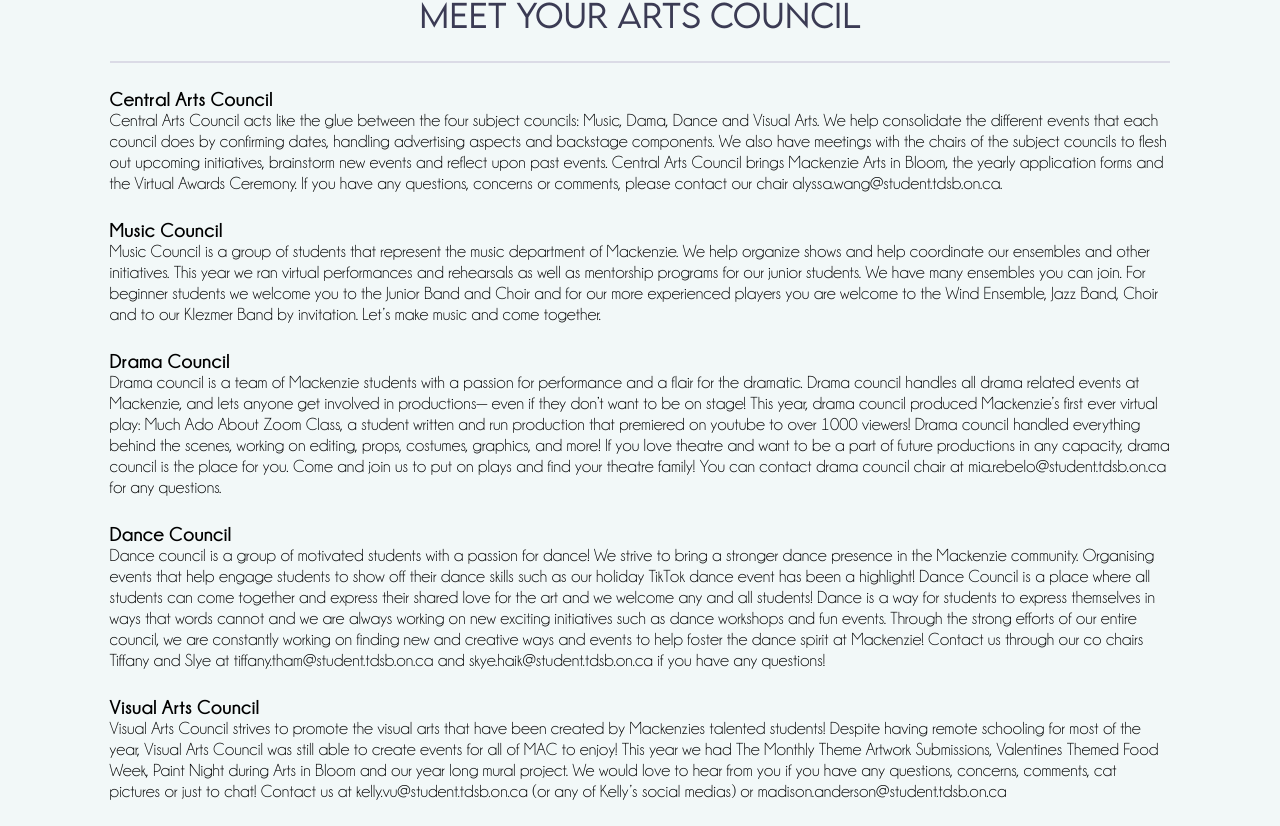
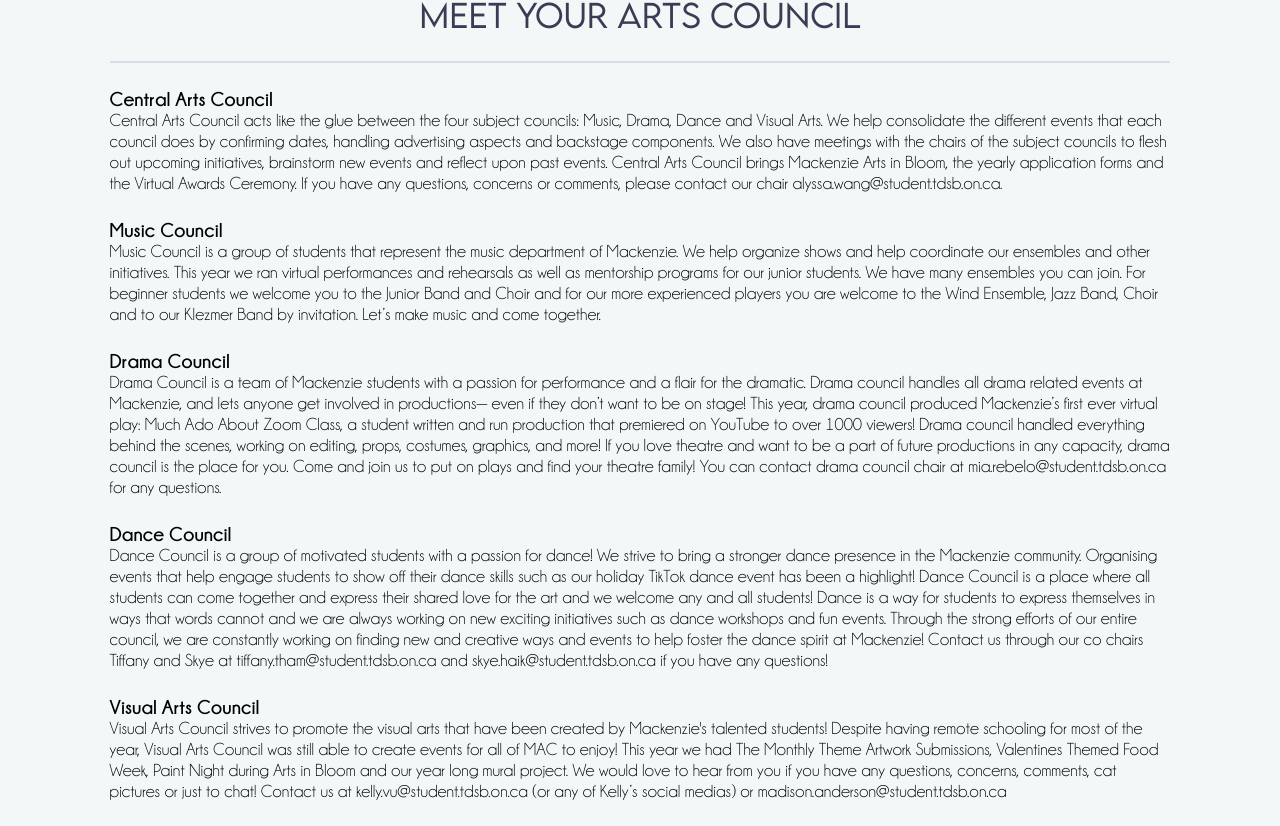
Before and after one commit to MacArts/MacArts, a Jekyll site: the page built from about.html, in a window 1280 px wide. Shown: the part 196-1022 px from the top of the page. Built offline with Jekyll 4.4.1, drawn with Linux system fonts in a browser that asks for light colours; a script that is not in the unit is left out.

Commit message:
Fix typos
Co-authored-by: dulldesk <54601393+dulldesk@users.noreply.github.com>

```diff
--- a/about.html
+++ b/about.html
@@ -10,7 +10,7 @@
   <li class="council">
     <h3 class="council__name">Central Arts Council</h3>
     <p class="council__description">
-      Central Arts Council acts like the glue between the four subject councils: Music, Dama, Dance and Visual Arts. We help consolidate the different events that each council does by confirming dates, handling advertising aspects and backstage components. We also have meetings with the chairs of the subject councils to flesh out upcoming initiatives, brainstorm new events and reflect upon past events. Central Arts Council brings Mackenzie Arts in Bloom, the yearly application forms and the Virtual Awards Ceremony. If you have any questions, concerns or comments, please contact our chair alyssa.wang@student.tdsb.on.ca.
+      Central Arts Council acts like the glue between the four subject councils: Music, Drama, Dance and Visual Arts. We help consolidate the different events that each council does by confirming dates, handling advertising aspects and backstage components. We also have meetings with the chairs of the subject councils to flesh out upcoming initiatives, brainstorm new events and reflect upon past events. Central Arts Council brings Mackenzie Arts in Bloom, the yearly application forms and the Virtual Awards Ceremony. If you have any questions, concerns or comments, please contact our chair alyssa.wang@student.tdsb.on.ca.
     </p>
   </li>
   <li class="council">
@@ -22,19 +22,19 @@
   <li class="council">
     <h3 class="council__name">Drama Council</h3>
     <p class="council__description">
-      Drama council is a team of Mackenzie students with a passion for performance and a flair for the dramatic. Drama council handles all drama related events at Mackenzie, and lets anyone get involved in productions— even if they don’t want to be on stage! This year, drama council produced Mackenzie’s first ever virtual play: Much Ado About Zoom Class, a student written and run production that premiered on youtube to over 1000 viewers! Drama council handled everything behind the scenes, working on editing, props, costumes, graphics, and more! If you love theatre and want to be a part of future productions in any capacity, drama council is the place for you. Come and join us to put on plays and find your theatre family! You can contact drama council chair at mia.rebelo@student.tdsb.on.ca for any questions.
+      Drama Council is a team of Mackenzie students with a passion for performance and a flair for the dramatic. Drama council handles all drama related events at Mackenzie, and lets anyone get involved in productions— even if they don’t want to be on stage! This year, drama council produced Mackenzie’s first ever virtual play: Much Ado About Zoom Class, a student written and run production that premiered on YouTube to over 1000 viewers! Drama council handled everything behind the scenes, working on editing, props, costumes, graphics, and more! If you love theatre and want to be a part of future productions in any capacity, drama council is the place for you. Come and join us to put on plays and find your theatre family! You can contact drama council chair at mia.rebelo@student.tdsb.on.ca for any questions.
     </p>
   </li>
   <li class="council">
     <h3 class="council__name">Dance Council</h3>
     <p class="council__description">
-      Dance council is a group of motivated students with a passion for dance!  We strive to bring a stronger dance presence in the Mackenzie community. Organising events that help engage students to show off their dance skills such as our holiday TikTok dance event has been a highlight! Dance Council is a place where all students can come together and express their shared love for the art and we welcome any and all students! Dance is a way for students to express themselves in ways that words cannot and we are always working on new exciting initiatives such as dance workshops and fun events. Through the strong efforts of our entire council, we are constantly working on finding new and creative ways and events to help foster the dance spirit at Mackenzie! Contact us through our co chairs Tiffany and Slye at tiffany.tham@student.tdsb.on.ca and skye.haik@student.tdsb.on.ca if you have any questions!
+      Dance Council is a group of motivated students with a passion for dance!  We strive to bring a stronger dance presence in the Mackenzie community. Organising events that help engage students to show off their dance skills such as our holiday TikTok dance event has been a highlight! Dance Council is a place where all students can come together and express their shared love for the art and we welcome any and all students! Dance is a way for students to express themselves in ways that words cannot and we are always working on new exciting initiatives such as dance workshops and fun events. Through the strong efforts of our entire council, we are constantly working on finding new and creative ways and events to help foster the dance spirit at Mackenzie! Contact us through our co chairs Tiffany and Skye at tiffany.tham@student.tdsb.on.ca and skye.haik@student.tdsb.on.ca if you have any questions!
     </p>
   </li>
   <li class="council">
     <h3 class="council__name">Visual Arts Council</h3>
     <p class="council__description">
-      Visual Arts Council strives to promote the visual arts that have been created by Mackenzies talented students! Despite having remote schooling for most of the year, Visual Arts Council was still able to create events for all of MAC to enjoy! This year we had The Monthly Theme Artwork Submissions, Valentines Themed Food Week, Paint Night during Arts in Bloom and our year long mural project. We would love to hear from you if you have any questions, concerns, comments, cat pictures or just to chat! Contact us at kelly.vu@student.tdsb.on.ca (or any of Kelly’s social medias) or madison.anderson@student.tdsb.on.ca
+      Visual Arts Council strives to promote the visual arts that have been created by Mackenzie's talented students! Despite having remote schooling for most of the year, Visual Arts Council was still able to create events for all of MAC to enjoy! This year we had The Monthly Theme Artwork Submissions, Valentines Themed Food Week, Paint Night during Arts in Bloom and our year long mural project. We would love to hear from you if you have any questions, concerns, comments, cat pictures or just to chat! Contact us at kelly.vu@student.tdsb.on.ca (or any of Kelly’s social medias) or madison.anderson@student.tdsb.on.ca
     </p>
   </li>
 </div>
```
